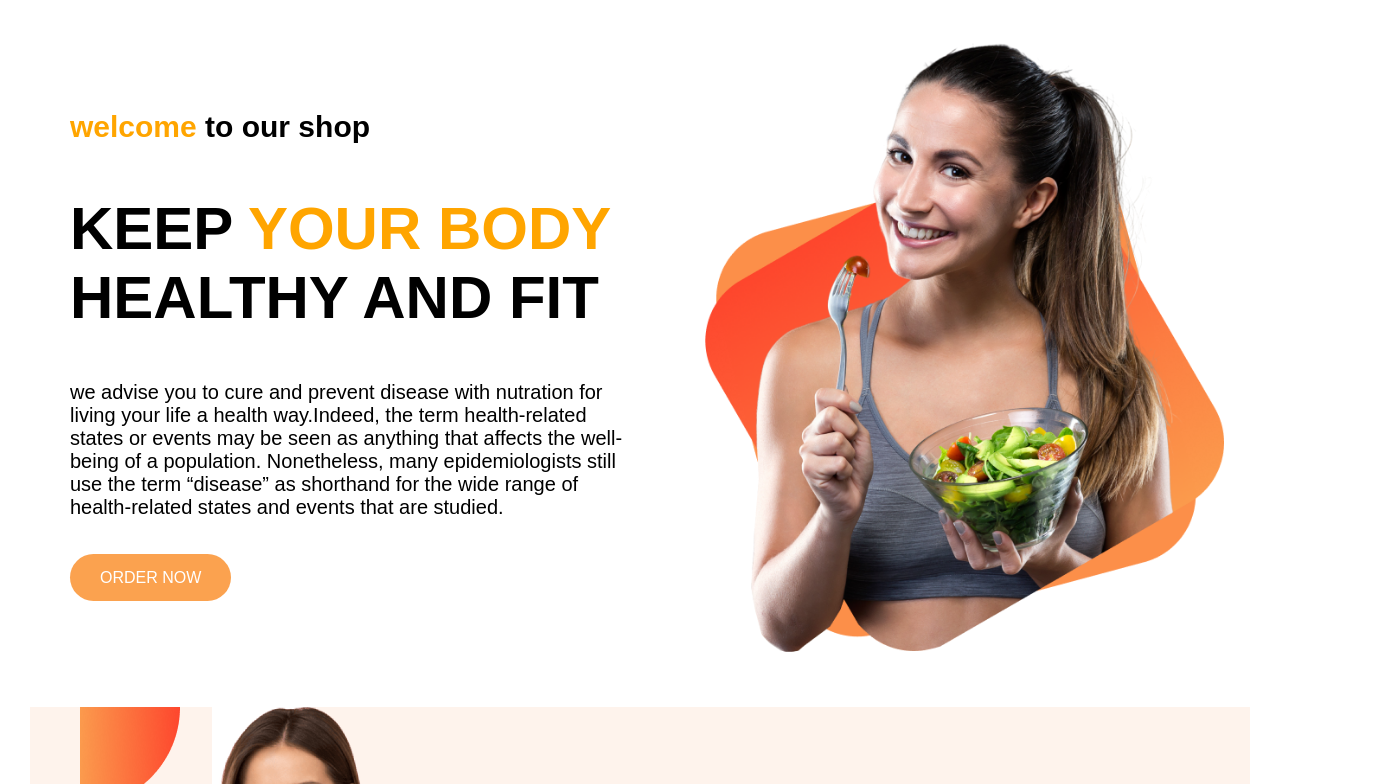
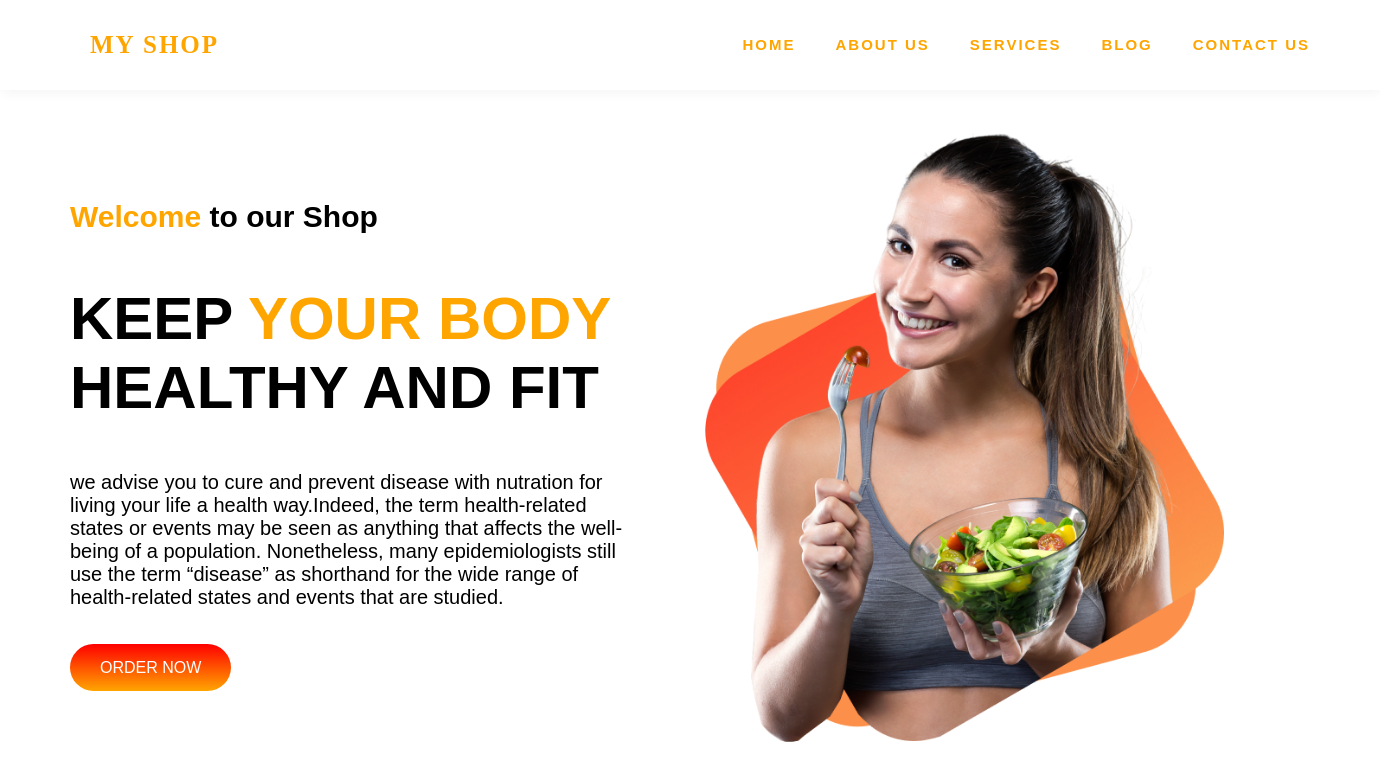
Before and after one commit to miladmahbub/assignment1, a plain HTML site: page index.html in a window 1280 px wide. Shown: the top 784 px of the page, 1380 px wide, since content can reach past the window. Drawn offline with Linux system fonts and the light colour scheme.

Commit message:
another code

```diff
--- a/index.html
+++ b/index.html
@@ -11,9 +11,23 @@
     <title>Document</title>
 </head>
 <body>
+    <section class="menu">
+            <div>
+                <a href="#" class="logo">MY SHOP</a>
+            </div>
+            <div>
+                <ul class="mnu">
+                    <li><a href="#">home</a></li>
+                    <li><a href="#">About us</a></li>
+                    <li><a href="#">services</a></li>
+                    <li><a href="#">blog</a></li>
+                    <li><a href="#">contact us</a></li>
+                </ul>
+            </div>
+        </section>
     <section class="section">
         <div class="home-text">
-            <h4> <span class="clour-text"> welcome </span>to our shop</h4>
+            <h4> <span class="clour-text"> Welcome </span>to our Shop</h4>
             <h1>KEEP <span class="clour-text"> YOUR BODY</span> HEALTHY AND FIT</h1>
             <P>we advise you to cure and prevent disease with nutration for living your life a health way.Indeed, the term health-related states or events may be seen as anything that affects the well-being of a population. Nonetheless, many epidemiologists still use the term “disease” as shorthand for the wide range of health-related states and events that are studied.</P>
             <a href="https://github.com/miladmahbub" class="button" target="_blank">ORDER NOW</a>
@@ -92,15 +106,15 @@
 
         <div class="count-position">
             <h1>700K</h1>
-            <p>youtube subscriber</p>
+            <p>Youtube Subscriber</p>
         </div>
         <div class="count-position">
             <h1>2.4m</h1>
-            <p>instragram follower</p>
+            <p>Instragram Follower</p>
         </div>
         <div class="count-position">
             <h1>100K</h1>
-            <p>drible shorts like</p>
+            <p>Drible Shorts Like</p>
         </div>
 
     </section>
--- a/style.css
+++ b/style.css
@@ -6,6 +6,45 @@ body{
     display: flex;
     margin: 30px;
 }
+/*menu sec*/
+ul{
+    list-style: none;
+}
+a{
+    text-decoration: none;
+}
+.menu{
+    display: flex;
+    justify-content: space-between;
+    align-items: center;
+    text-transform: uppercase;
+    font-weight: 600;
+    letter-spacing: 2px;
+    position: relative;
+    top: 0px;
+    left: 0px;
+    width: 100%;
+    padding: 20px 50px;
+    background-color: rgb(255, 255, 255);
+    box-shadow:2px 2px 12px rgba(0,0,0,0.05)
+}
+.mnu{
+    display: flex;
+}
+.mnu li a{
+    padding: 15px 20px;
+    font-size: 15px;
+    color:orange;
+}
+.logo{
+    font-size: 25px;
+    font-weight: bold;
+    color:orange;
+    font-family: poppins;
+    padding-left: 40px;
+    }
+
+/*home sec*/
 .home-text{
     width: 50%;
     padding: 40px;
@@ -28,7 +67,7 @@ p{
 }
 .button{
     text-decoration: none;
-    background-color: #FBA24F;
+    background-image:linear-gradient(red,orange);
     padding: 15px 30px;
     border-radius: 50px;
     color: white;
```
